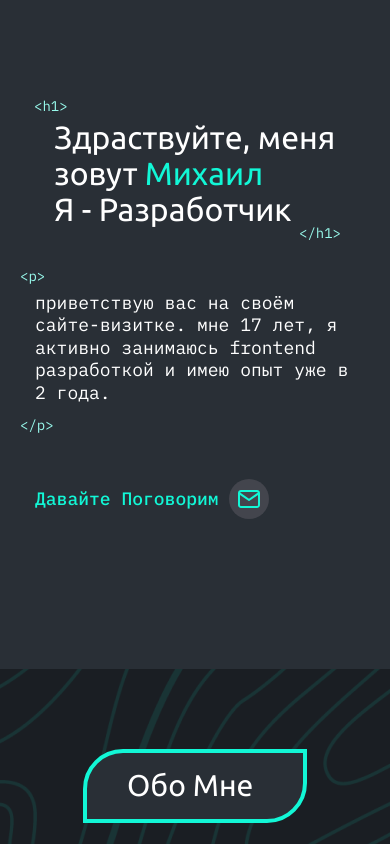
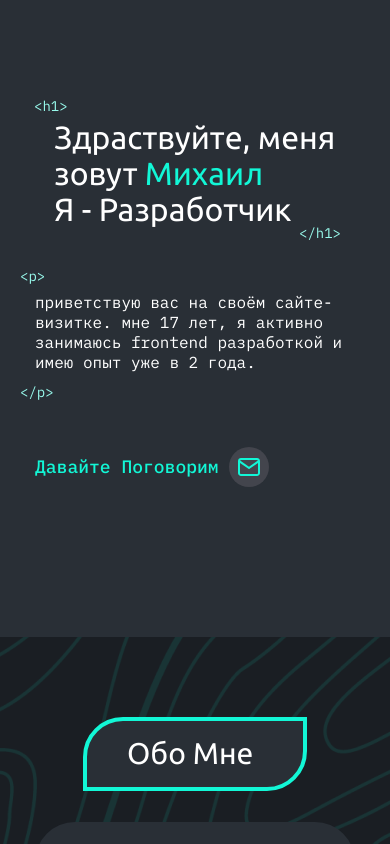
Before and after one commit to waveafterwave69/portfolio, a React (Vite) app: page / in a window 390 px wide. Shown: the top 844 px of the page. Built offline with nearby package versions, Linux system fonts and the light colour scheme.

Commit message:
animation3

```diff
--- a/src/components/Promo/styles.module.scss
+++ b/src/components/Promo/styles.module.scss
@@ -359,7 +359,7 @@
     .text {
         max-width: 610px;
         font-weight: 400;
-        font-size: 18px;
+        font-size: 16px;
         line-height: 125%;
         margin-bottom: 75px;
 
--- a/src/components/SwiperComponent/swiperStyle.css
+++ b/src/components/SwiperComponent/swiperStyle.css
@@ -121,6 +121,12 @@
     .swiper-el {
         row-gap: 10px;
         width: 90px;
+        height: 130px;
+    }
+
+    .swiper-el img {
+        width: 90px;
+        height: 90px;
     }
 
     .swiper-title {
```
